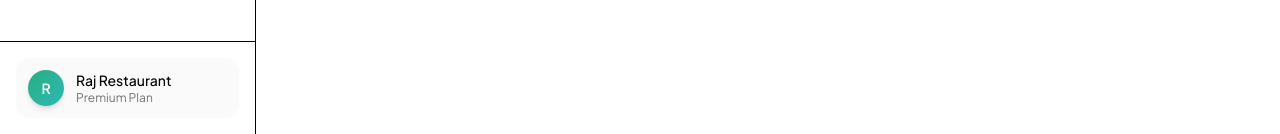
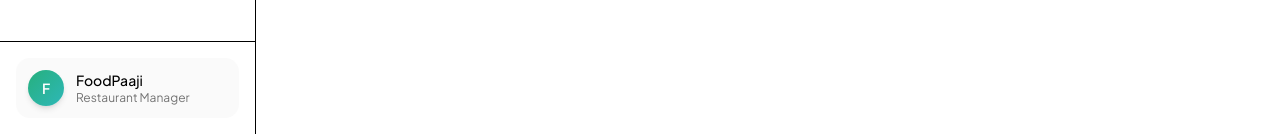
Before and after one commit to The-Thought-Magician/foodpaaji, a Next.js app in the folder app/: page / in a window 1280 px wide. Shown: the part 666-800 px from the top of the page. Built offline with nearby package versions, Linux system fonts and the light colour scheme.

Commit message:
Show restaurant name from settings in sidebar instead of hardcoded value

```diff
--- a/app/src/components/layout/sidebar.tsx
+++ b/app/src/components/layout/sidebar.tsx
@@ -3,6 +3,7 @@
 import { useState, useEffect } from 'react'
 import { usePathname, useRouter } from 'next/navigation'
 import { invoke } from '@tauri-apps/api/core'
+import { getSettings } from '@/lib/settings'
 import {
   LayoutDashboard,
   Users,
@@ -36,9 +37,11 @@ const navItems = [
 export function Sidebar() {
   const [collapsed, setCollapsed] = useState(false)
   const [lowStockCount, setLowStockCount] = useState(0)
+  const [restaurantName, setRestaurantName] = useState('FoodPaaji')
   const pathname = usePathname()
   const router = useRouter()
 
+  useEffect(() => { setRestaurantName(getSettings().restaurant_name || 'FoodPaaji') }, [])
   const [pendingOrders, setPendingOrders] = useState(0)
 
   useEffect(() => {
@@ -126,12 +129,12 @@ export function Sidebar() {
       <div className="p-4 border-t border-border">
         <div className={cn('flex items-center gap-3 p-3 rounded-xl bg-muted/50', collapsed ? 'justify-center' : '')}>
           <div className="w-9 h-9 gradient-accent rounded-full flex items-center justify-center text-white font-semibold text-sm shadow-md">
-            R
+            {restaurantName.charAt(0).toUpperCase()}
           </div>
           {!collapsed && (
             <div className="flex-1 min-w-0">
-              <p className="text-sm font-medium truncate">Raj Restaurant</p>
-              <p className="text-xs text-muted-foreground">Premium Plan</p>
+              <p className="text-sm font-medium truncate">{restaurantName}</p>
+              <p className="text-xs text-muted-foreground">Restaurant Manager</p>
             </div>
           )}
         </div>
```
